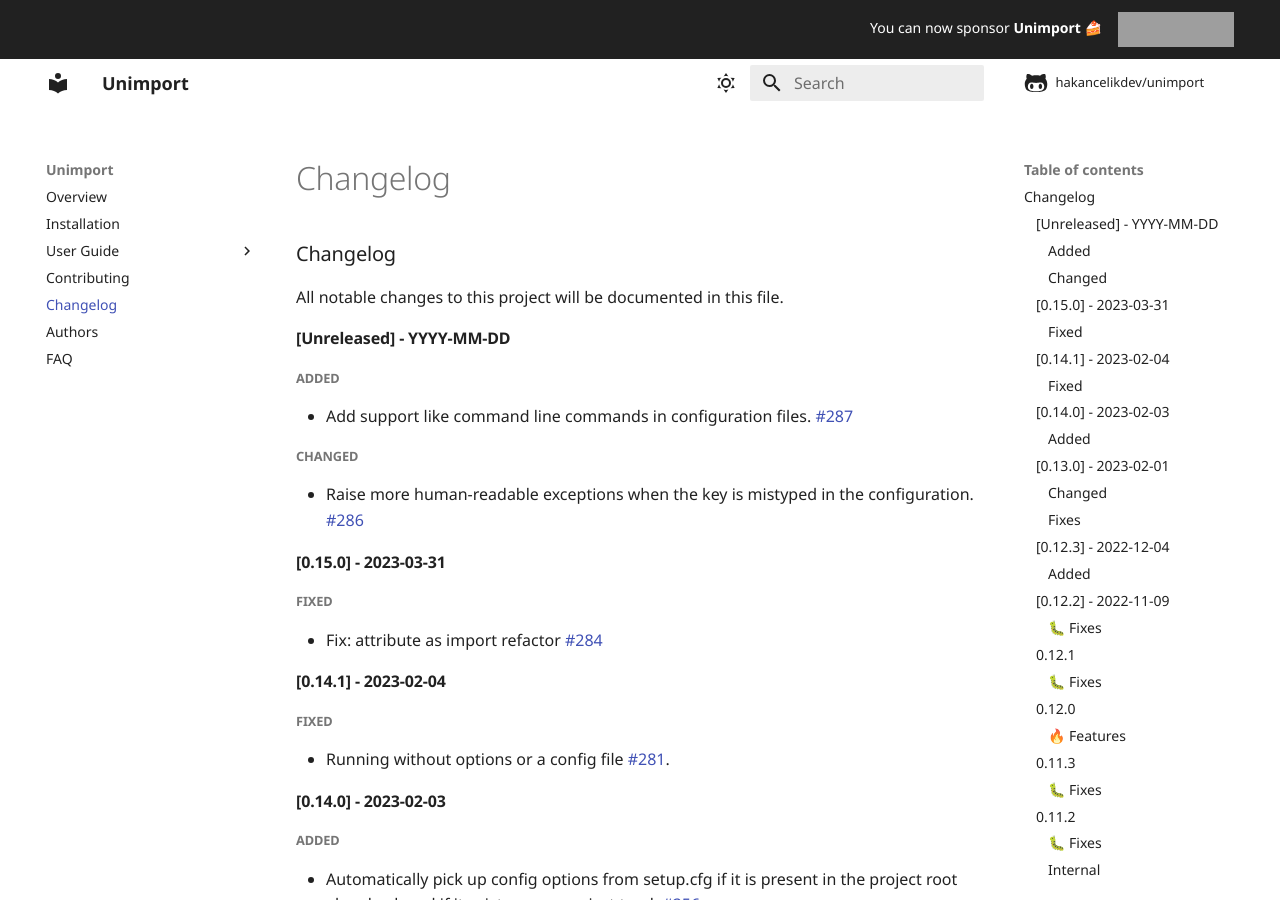
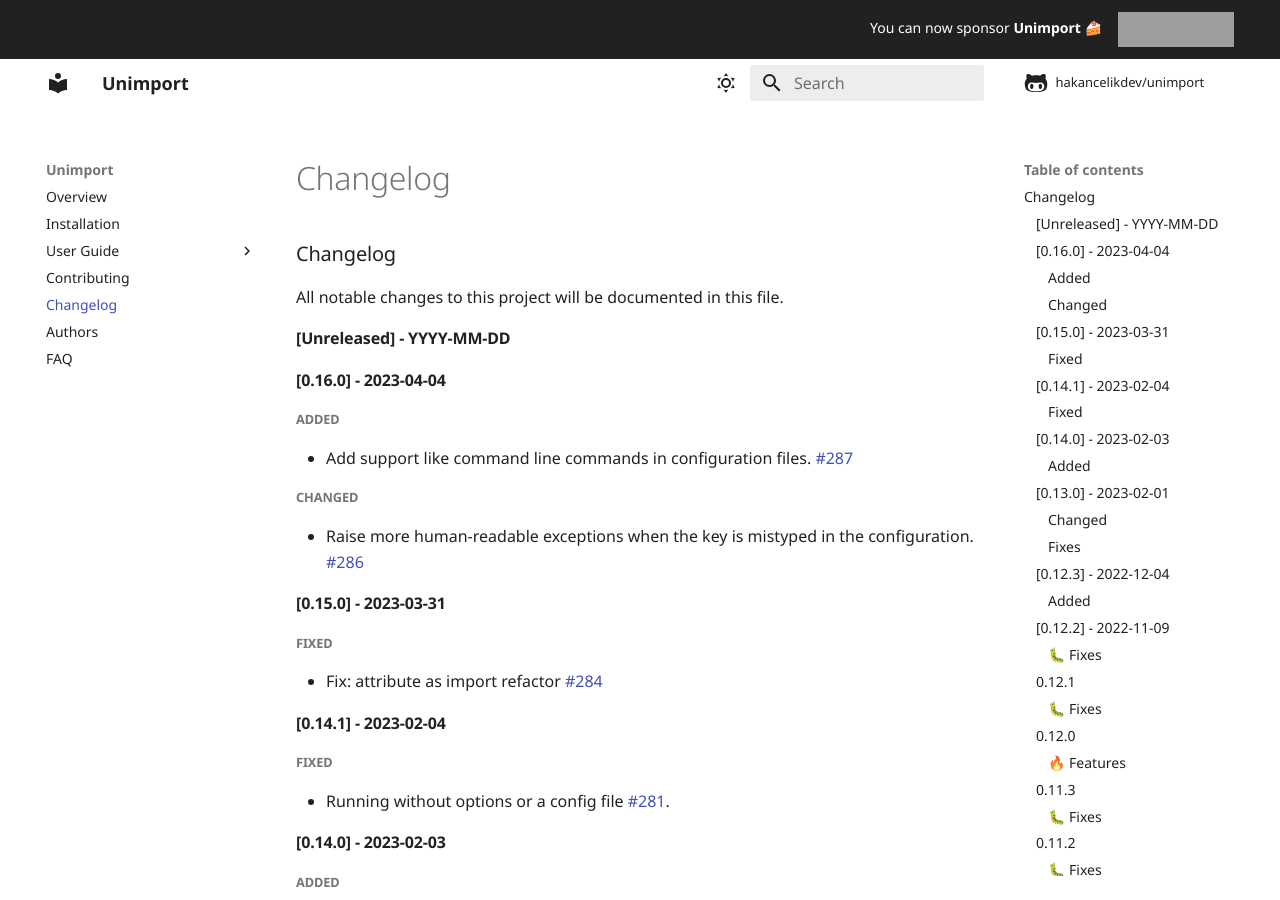
Before and after one commit to hakancelikdev/unimport, an MkDocs documentation site: the page built from docs/CHANGELOG.md, in a window 1280 px wide and 900 px high. Built offline with MkDocs 1.6.1 and Material for MkDocs 9.7.7, drawn with Linux system fonts in a browser that asks for light colours; comment, search, counter and statistics services are not loaded; the version menu is left out; grey boxes are pictures that could not be loaded.

Commit message:
0.16.0 version has been released

````diff
--- a/.pre-commit-config.yaml
+++ b/.pre-commit-config.yaml
@@ -12,7 +12,7 @@
       - id: isort
 
   - repo: https://github.com/hakancelikdev/unimport
-    rev: 0.15.0
+    rev: 0.16.0
     hooks:
       - id: unimport
 
--- a/action.yml
+++ b/action.yml
@@ -10,7 +10,7 @@
 runs:
   using: "composite"
   steps:
-    - run: pip install --upgrade pip && python -m pip install unimport==0.15.0
+    - run: pip install --upgrade pip && python -m pip install unimport==0.16.0
       shell: bash
     - run: unimport --color auto --gitignore --ignore-init ${{ inputs.extra_args }}
       shell: bash
--- a/docs/CHANGELOG.md
+++ b/docs/CHANGELOG.md
@@ -3,6 +3,8 @@
 All notable changes to this project will be documented in this file.
 
 ## [Unreleased] - YYYY-MM-DD
+
+## [0.16.0] - 2023-04-04
 
 ### Added
 
--- a/docs/tutorial/use-with-github-action.md
+++ b/docs/tutorial/use-with-github-action.md
@@ -27,7 +27,7 @@
       - uses: actions/checkout@v3
       - uses: actions/setup-python@v3
       - name: Check unused imports
-        uses: hakancelikdev/unimport@0.15.0
+        uses: hakancelikdev/unimport@0.16.0
         with:
           extra_args: --include src/
 ```
--- a/src/unimport/__init__.py
+++ b/src/unimport/__init__.py
@@ -1,2 +1,2 @@
-__version__ = "0.15.0"
+__version__ = "0.16.0"
 __description__ = "A linter, formatter for finding and removing unused import statements."
````
